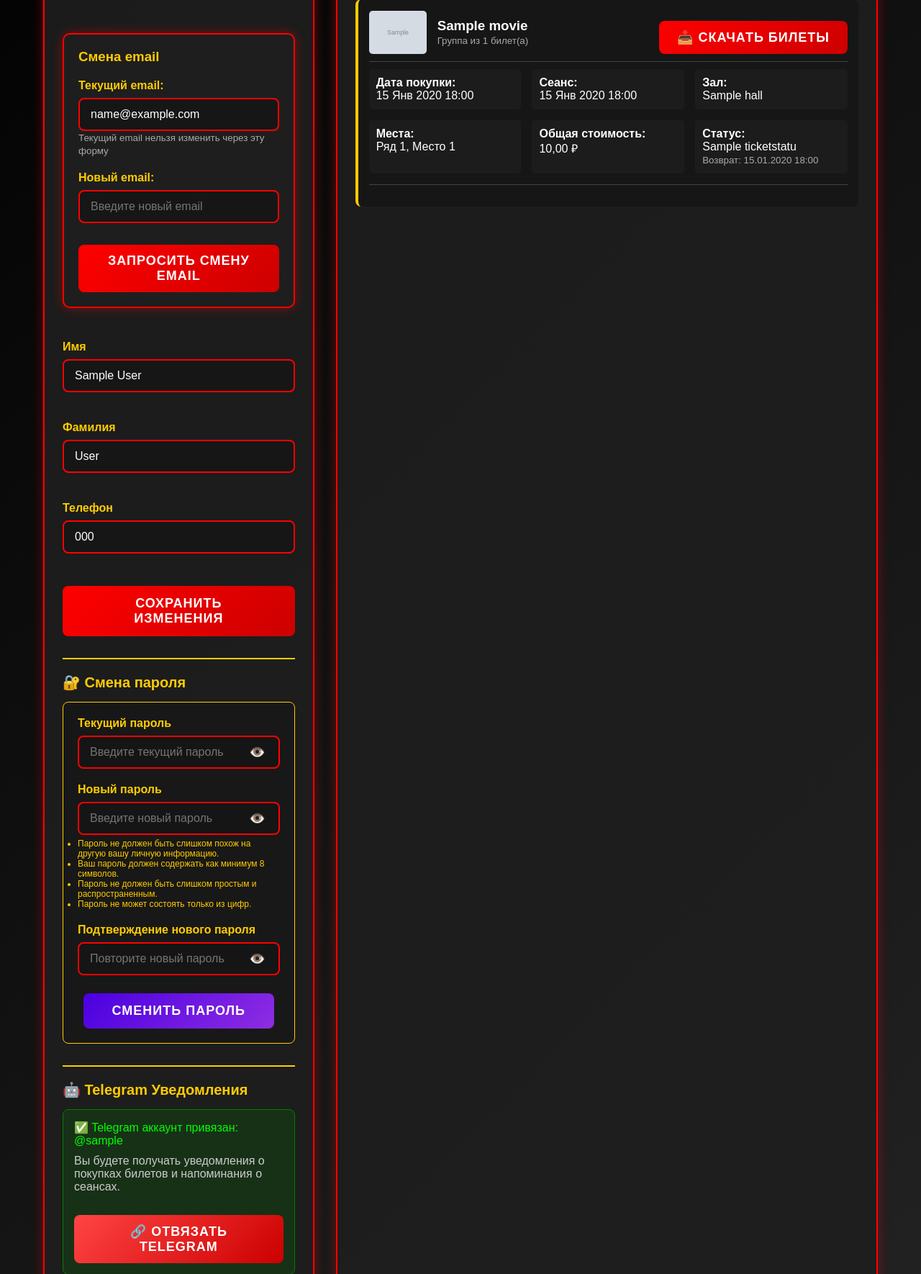
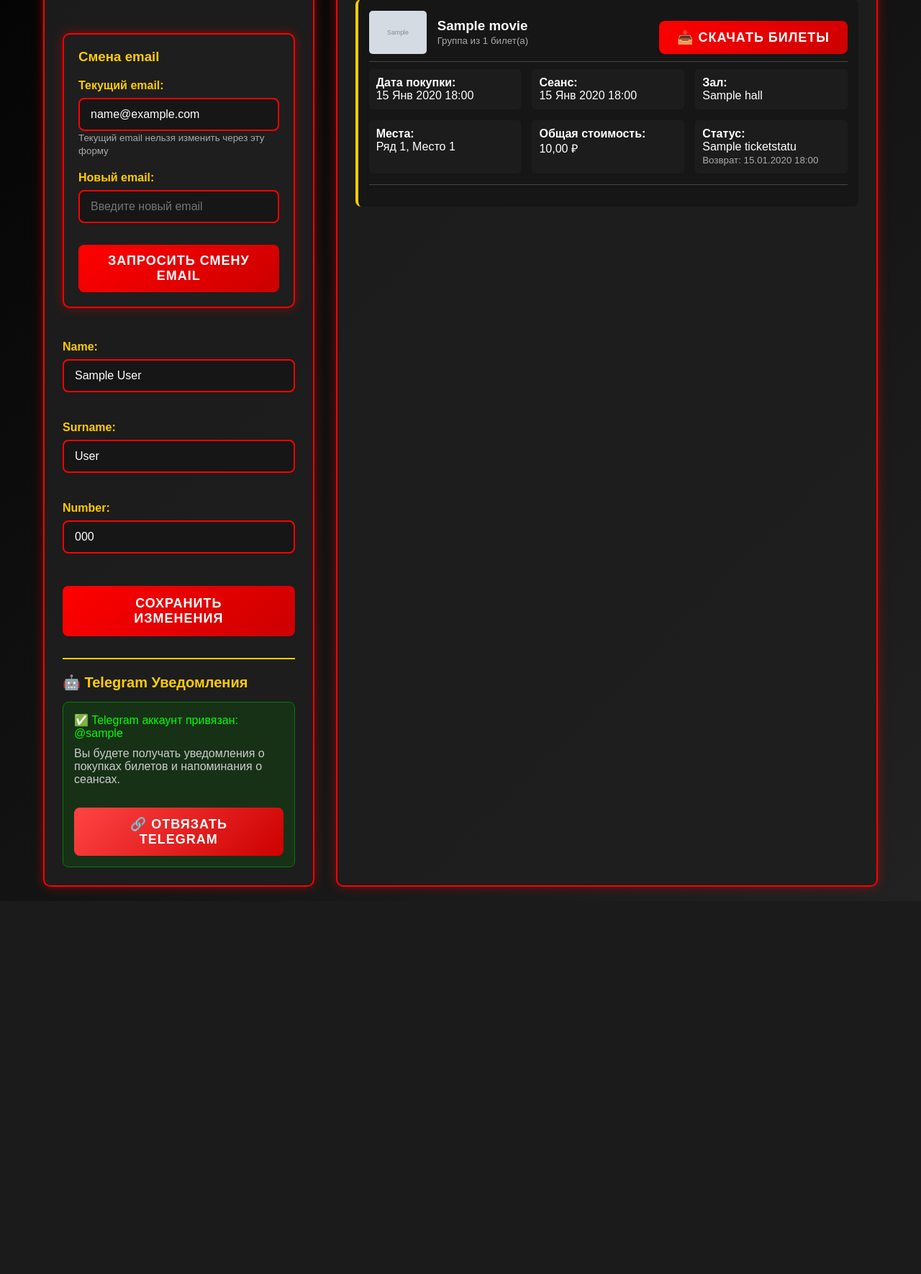
Before and after one commit to Klevchik1/cinema-management-system, a Django app: page /profile/ in a window 1280 px wide. Shown: the part 374-2144 px from the top of the page at 72% size. After the commit the page ends 1616 px from the top, so only its background shows below. Run offline with Django 5.2, Linux system fonts and the light colour scheme; a user stored in the database is signed in; tables that the repository leaves empty hold one stand-in row (values such as "Sample post"); grey boxes marked "Sample" are stand-in pictures.

Commit message:
v1.92 Profile

```diff
--- a/ticket/forms.py
+++ b/ticket/forms.py
@@ -612,30 +612,6 @@ class DailyBackupForm(forms.Form):
         })
     )
 
-class CustomPasswordChangeForm(PasswordChangeForm):
-    old_password = forms.CharField(
-        label='Текущий пароль',
-        widget=forms.PasswordInput(attrs={
-            'class': 'form-control',
-            'placeholder': 'Введите текущий пароль'
-        })
-    )
-    new_password1 = forms.CharField(
-        label='Новый пароль',
-        widget=forms.PasswordInput(attrs={
-            'class': 'form-control',
-            'placeholder': 'Введите новый пароль'
-        }),
-        help_text=password_validation.password_validators_help_text_html()
-    )
-    new_password2 = forms.CharField(
-        label='Подтверждение нового пароля',
-        widget=forms.PasswordInput(attrs={
-            'class': 'form-control',
-            'placeholder': 'Повторите новый пароль'
-        })
-    )
-
 
 class PasswordResetRequestForm(forms.Form):
     email = forms.EmailField(
--- a/ticket/templates/ticket/profile.html
+++ b/ticket/templates/ticket/profile.html
@@ -494,46 +494,31 @@
                             </form>
                         </div>
 
+                        <!-- Форма профиля -->
+                        <form method="post">
+                            {% csrf_token %}
+                            <input type="hidden" name="form_type" value="profile">
+
+                            <div class="form-grid">
                                 <div class="form-group">
-                            <label for="id_name">Имя</label>
-                            <input
-                                type="text"
-                                name="name"
-                                value="{{ form.name.value }}"
-                                class="form-control"
-                                id="id_name"
-                                placeholder="Ваше имя"
-                            >
+                                    {{ form.name.label_tag }}
+                                    {{ form.name }}
                                     {% if form.name.errors %}
                                     <div class="form-errors">{{ form.name.errors }}</div>
                                     {% endif %}
                                 </div>
 
                                 <div class="form-group">
-                            <label for="id_surname">Фамилия</label>
-                            <input
-                                type="text"
-                                name="surname"
-                                value="{{ form.surname.value }}"
-                                class="form-control"
-                                id="id_surname"
-                                placeholder="Ваша фамилия"
-                            >
+                                    {{ form.surname.label_tag }}
+                                    {{ form.surname }}
                                     {% if form.surname.errors %}
                                     <div class="form-errors">{{ form.surname.errors }}</div>
                                     {% endif %}
                                 </div>
 
                                 <div class="form-group">
-                            <label for="id_number">Телефон</label>
-                            <input
-                                type="text"
-                                name="number"
-                                value="{{ form.number.value }}"
-                                class="form-control"
-                                id="id_number"
-                                placeholder="+7 (XXX) XXX-XX-XX"
-                            >
+                                    {{ form.number.label_tag }}
+                                    {{ form.number }}
                                     {% if form.number.errors %}
                                     <div class="form-errors">{{ form.number.errors }}</div>
                                     {% endif %}
@@ -544,87 +529,9 @@
                                 <button type="submit" class="btn-save">Сохранить изменения</button>
                             </div>
                         </form>
-
-                <!-- Секция смены пароля -->
-                <div class="password-section">
-                    <h3 class="section-title">🔐 Смена пароля</h3>
-
-                    <form method="post" class="password-form">
-                        {% csrf_token %}
-                        <input type="hidden" name="form_type" value="password">
-
-                        <div class="form-group">
-                            <label for="id_old_password">Текущий пароль</label>
-                            <div class="input-with-icon">
-                                <input
-                                    type="password"
-                                    name="old_password"
-                                    class="form-control {% if password_form.old_password.errors %}error-field{% endif %}"
-                                    id="id_old_password"
-                                    placeholder="Введите текущий пароль"
-                                    required
-                                >
-                                <button type="button" class="password-toggle" onclick="togglePassword('id_old_password', this)">
-                                    👁️
-                                </button>
-                            </div>
-                            {% if password_form.old_password.errors %}
-                            <div class="form-errors">{{ password_form.old_password.errors }}</div>
-                            {% endif %}
-                        </div>
-
-                        <div class="form-group">
-                            <label for="id_new_password1">Новый пароль</label>
-                            <div class="input-with-icon">
-                                <input
-                                    type="password"
-                                    name="new_password1"
-                                    class="form-control {% if password_form.new_password1.errors %}error-field{% endif %}"
-                                    id="id_new_password1"
-                                    placeholder="Введите новый пароль"
-                                    required
-                                >
-                                <button type="button" class="password-toggle" onclick="togglePassword('id_new_password1', this)">
-                                    👁️
-                                </button>
-                            </div>
-                            {% if password_form.new_password1.errors %}
-                            <div class="form-errors">{{ password_form.new_password1.errors }}</div>
-                            {% endif %}
-                            {% if password_form.new_password1.help_text %}
-                            <div class="help-text" style="color: #ffcc00; font-size: 12px; margin-top: 5px;">
-                                {{ password_form.new_password1.help_text }}
-                            </div>
-                            {% endif %}
-                        </div>
-
-                        <div class="form-group">
-                            <label for="id_new_password2">Подтверждение нового пароля</label>
-                            <div class="input-with-icon">
-                                <input
-                                    type="password"
-                                    name="new_password2"
-                                    class="form-control {% if password_form.new_password2.errors %}error-field{% endif %}"
-                                    id="id_new_password2"
-                                    placeholder="Повторите новый пароль"
-                                    required
-                                >
-                                <button type="button" class="password-toggle" onclick="togglePassword('id_new_password2', this)">
-                                    👁️
-                                </button>
-                            </div>
-                            {% if password_form.new_password2.errors %}
-                            <div class="form-errors">{{ password_form.new_password2.errors }}</div>
-                            {% endif %}
-                        </div>
-
-                        <div class="form-actions">
-                            <button type="submit" class="btn-save" style="background: linear-gradient(135deg, #4a00e0 0%, #8e2de2 100%);">
-                                Сменить пароль
-                            </button>
                     </div>
                 </form>
-                </div>
+
                 <div class="telegram-section" style="margin-top: 30px; padding-top: 20px; border-top: 2px solid #ffcc00;">
                     <h3 class="section-title">🤖 Telegram Уведомления</h3>
 
--- a/ticket/views.py
+++ b/ticket/views.py
@@ -3,6 +3,7 @@ import logging
 import uuid
 from datetime import datetime
 from datetime import timedelta
+from typing import re
 
 from django.contrib import messages
 from django.contrib.admin.views.decorators import staff_member_required
@@ -17,9 +18,9 @@ from django.utils import timezone
 from django.views.decorators.http import require_POST
 
 from .email_utils import send_verification_email
-from .forms import MovieForm, HallForm, ScreeningForm
+from .forms import MovieForm, HallForm, ScreeningForm, UserUpdateForm
 from .forms import PasswordResetForm, EmailChangeForm
-from .forms import RegistrationForm, LoginForm, UserUpdateForm, CustomPasswordChangeForm
+from .forms import RegistrationForm, LoginForm
 from .models import PasswordResetRequest, AgeRating
 from .models import PendingRegistration
 from .models import Screening, Ticket, Seat, Movie, Hall, User
@@ -758,8 +759,10 @@ def profile(request):
                 'is_future_screening': ticket.screening.start_time > timezone.now(),
                 'can_be_refunded': ticket.can_be_refunded()[0] if hasattr(ticket, 'can_be_refunded') else False,
                 'refund_message': ticket.can_be_refunded()[1] if hasattr(ticket, 'can_be_refunded') else '',
-                'group_status': group_status,
+                # Важное: определяем статус группы
+                'group_status': group_status,  # Используем переменную
                 'status_display': get_group_status_display(ticket.status),
+                # ДОБАВИТЬ: можно ли скачивать для текущего пользователя
                 'can_be_downloaded': group_status != 'refunded' or request.user.is_staff,
                 'download_disabled_message': 'Билет возвращён' if group_status == 'refunded' else '',
             }
@@ -788,8 +791,8 @@ def profile(request):
     # Преобразуем словарь в список и сортируем
     ticket_groups = sorted(groups_dict.values(), key=lambda x: x['purchase_date'], reverse=True)
 
+    # ИСПРАВЛЕННАЯ СЕКЦИЯ: Только нужные формы
     profile_form = UserUpdateForm(instance=request.user)
-    password_form = CustomPasswordChangeForm(user=request.user)
     email_form = EmailChangeForm(user=request.user)
 
     if request.method == 'POST':
@@ -798,8 +801,8 @@ def profile(request):
         if form_type == 'profile':
             profile_form = UserUpdateForm(request.POST, instance=request.user)
             if profile_form.is_valid():
-                # Сохраняем только имя, фамилию и телефон
-                profile_form.save()
+                # Сохраняем данные
+                user = profile_form.save()
 
                 # ЛОГИРОВАНИЕ ОБНОВЛЕНИЯ ПРОФИЛЯ
                 OperationLogger.log_operation(
@@ -814,10 +817,10 @@ def profile(request):
                 messages.success(request, 'Ваши данные успешно обновлены!')
                 return redirect('profile')
             else:
-                for field in profile_form.errors:
-                    if field in profile_form.fields:
-                        profile_form[field].field.widget.attrs['class'] = 'form-control error-field'
-                messages.error(request, 'Пожалуйста, исправьте ошибки в форме.')
+                # Показываем ошибки
+                for field, errors in profile_form.errors.items():
+                    for error in errors:
+                        messages.error(request, f'{field}: {error}')
 
         elif form_type == 'telegram_unlink':
             # Отвязываем Telegram
@@ -938,133 +941,6 @@ def profile(request):
                         email_form[field].field.widget.attrs['class'] = 'form-control error-field'
                 messages.error(request, 'Пожалуйста, исправьте ошибки в форме смены email.')
 
-        elif form_type == 'password':
-            password_form = CustomPasswordChangeForm(user=request.user, data=request.POST)
-            if password_form.is_valid():
-                user = password_form.save()
-
-                # ЛОГИРОВАНИЕ СМЕНЫ ПАРОЛЯ
-                OperationLogger.log_operation(
-                    request=request,
-                    action_type='UPDATE',
-                    module_type='AUTH',
-                    description=f'Смена пароля пользователя {request.user.email}',
-                    object_id=request.user.id,
-                    object_repr=str(request.user)
-                )
-
-                update_session_auth_hash(request, user)
-                messages.success(request, 'Пароль успешно изменен!')
-                return redirect('profile')
-            else:
-                for field in password_form.errors:
-                    if field in password_form.fields:
-                        password_form[field].field.widget.attrs['class'] = 'form-control error-field'
-                messages.error(request, 'Пожалуйста, исправьте ошибки в форме смены пароля.')
-
-        elif form_type == 'email_change':
-            email_form = EmailChangeForm(request.POST, user=request.user)
-            if email_form.is_valid():
-                new_email = email_form.cleaned_data['new_email']
-                verification_code = email_form.cleaned_data.get('verification_code')
-
-                if verification_code:
-                    # Код подтвержден - меняем email
-                    from .models import EmailChangeRequest
-                    change_request = EmailChangeRequest.objects.filter(
-                        user=request.user,
-                        new_email=new_email,
-                        is_used=False
-                    ).order_by('-created_at').first()
-
-                    if change_request and change_request.verification_code == verification_code:
-                        # Меняем email
-                        old_email = request.user.email
-                        request.user.email = new_email
-                        request.user.is_email_verified = True
-                        request.user.save()
-
-                        # Помечаем запрос как использованный
-                        change_request.mark_as_used()
-
-                        # Удаляем остальные запросы
-                        EmailChangeRequest.objects.filter(user=request.user).delete()
-
-                        # ЛОГИРОВАНИЕ УСПЕШНОЙ СМЕНЫ EMAIL
-                        OperationLogger.log_operation(
-                            request=request,
-                            action_type='UPDATE',
-                            module_type='USERS',
-                            description=f'Успешная смена email с {old_email} на {new_email}',
-                            object_id=request.user.id,
-                            object_repr=str(request.user)
-                        )
-
-                        messages.success(request, 'Email успешно изменен!')
-                        return redirect('profile')
-
-                else:
-                    # Отправляем код подтверждения
-                    from .models import EmailChangeRequest
-                    import random
-                    import string
-
-                    # Удаляем старые запросы
-                    EmailChangeRequest.objects.filter(user=request.user, new_email=new_email).delete()
-
-                    # Создаем новый запрос
-                    verification_code = ''.join(random.choices(string.digits, k=6))
-                    change_request = EmailChangeRequest.objects.create(
-                        user=request.user,
-                        new_email=new_email,
-                        verification_code=verification_code
-                    )
-
-                    # Отправляем код подтверждения
-                    try:
-                        from .email_utils import send_email_change_verification
-                        email_sent = send_email_change_verification(request.user, new_email, verification_code)
-
-                        if email_sent:
-                            messages.success(
-                                request,
-                                f'✅ Код подтверждения отправлен на новый email {new_email}. '
-                                f'Введите код для завершения смены email.'
-                            )
-                        else:
-                            # Если email не отправился, показываем код пользователю
-                            messages.warning(
-                                request,
-                                f'📧 Не удалось отправить письмо. Код подтверждения: <strong>{verification_code}</strong>. '
-                                f'Введите этот код в поле ниже.'
-                            )
-                            logger.warning(f"Email change verification failed to send to {new_email}")
-
-                    except Exception as e:
-                        logger.error(f"Email change verification error: {e}")
-                        # В случае ошибки показываем код пользователю
-                        messages.warning(
-                            request,
-                            f'📧 Ошибка при отправке email. Код подтверждения: <strong>{verification_code}</strong>. '
-                            f'Введите этот код в поле ниже.'
-                        )
-
-                    # ЛОГИРОВАНИЕ ЗАПРОСА СМЕНЫ EMAIL
-                    OperationLogger.log_operation(
-                        request=request,
-                        action_type='UPDATE',
-                        module_type='USERS',
-                        description=f'Запрос смены email с {request.user.email} на {new_email}',
-                        object_id=request.user.id,
-                        object_repr=str(request.user)
-                    )
-
-            else:
-                for field in email_form.errors:
-                    if field in email_form.fields:
-                        email_form[field].field.widget.attrs['class'] = 'form-control error-field'
-                messages.error(request, 'Пожалуйста, исправьте ошибки в форме смены email.')
-
         elif form_type == 'telegram_connect':
             # Генерация кода для привязки Telegram
             verification_code = request.user.generate_verification_code()
@@ -1102,9 +978,9 @@ def profile(request):
         is_used=False
     ).order_by('-created_at').first()
 
+    # ИСПРАВЛЕННЫЙ RETURN: убрали password_form
     return render(request, 'ticket/profile.html', {
         'form': profile_form,
-        'password_form': password_form,
         'email_form': email_form,
         'ticket_groups': ticket_groups,
         'telegram_connected': telegram_connected,
```
Lines whose indentation alone changed are shown as unchanged.
